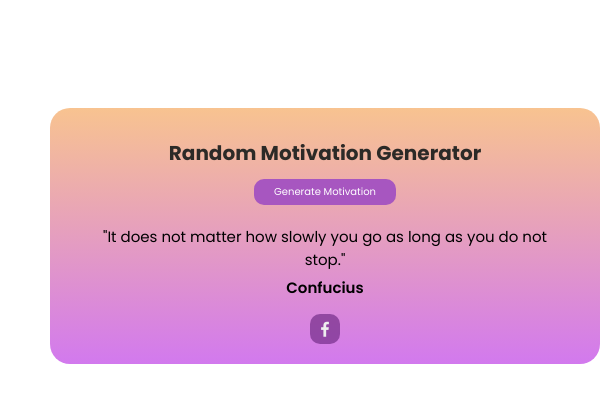
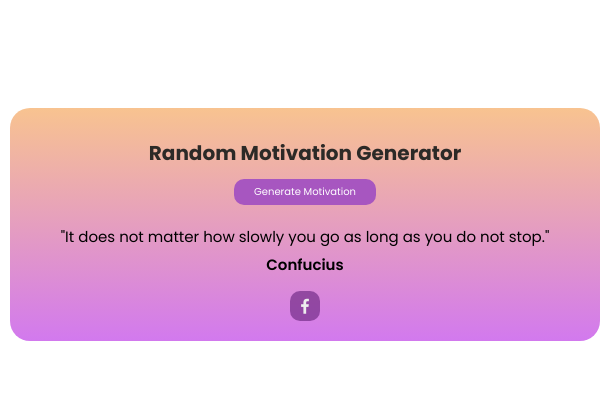
Before and after one commit to KeithMaranan/genmotivationapp, a plain HTML site: page index.html in a window 600 px wide. Drawn offline with nearby package versions, Linux system fonts and the light colour scheme; a web font is replaced by a local one.

Commit message:
Update style.css

```diff
--- a/style.css
+++ b/style.css
@@ -88,11 +88,11 @@
     }
 }
 
-@media screen and (min-width: 464px){
+@media screen and (max-width: 600px){
     #random .motivation{
         font-size: 15px;
         width: 350px;
-        margin-left: 50px;
+        margin-left: 10px;
         width: auto;
     }
     #random .motivation .project-name {
```
